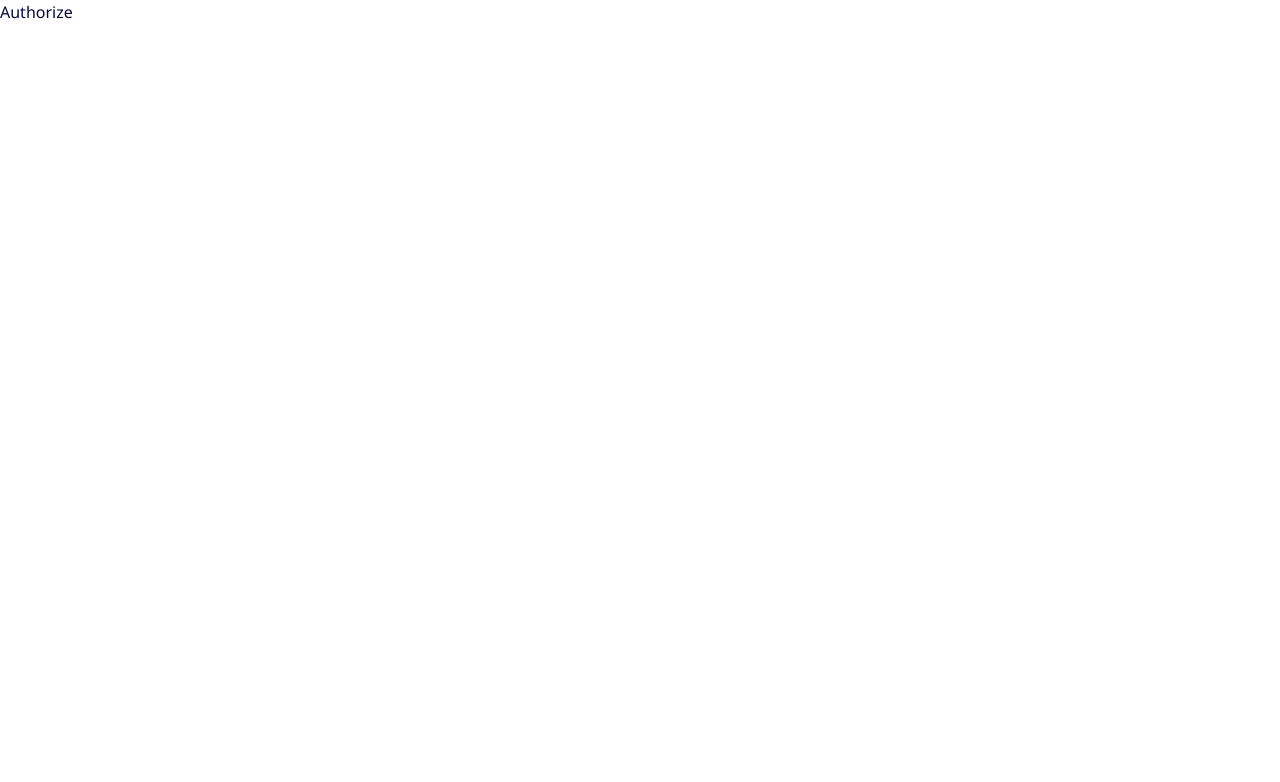
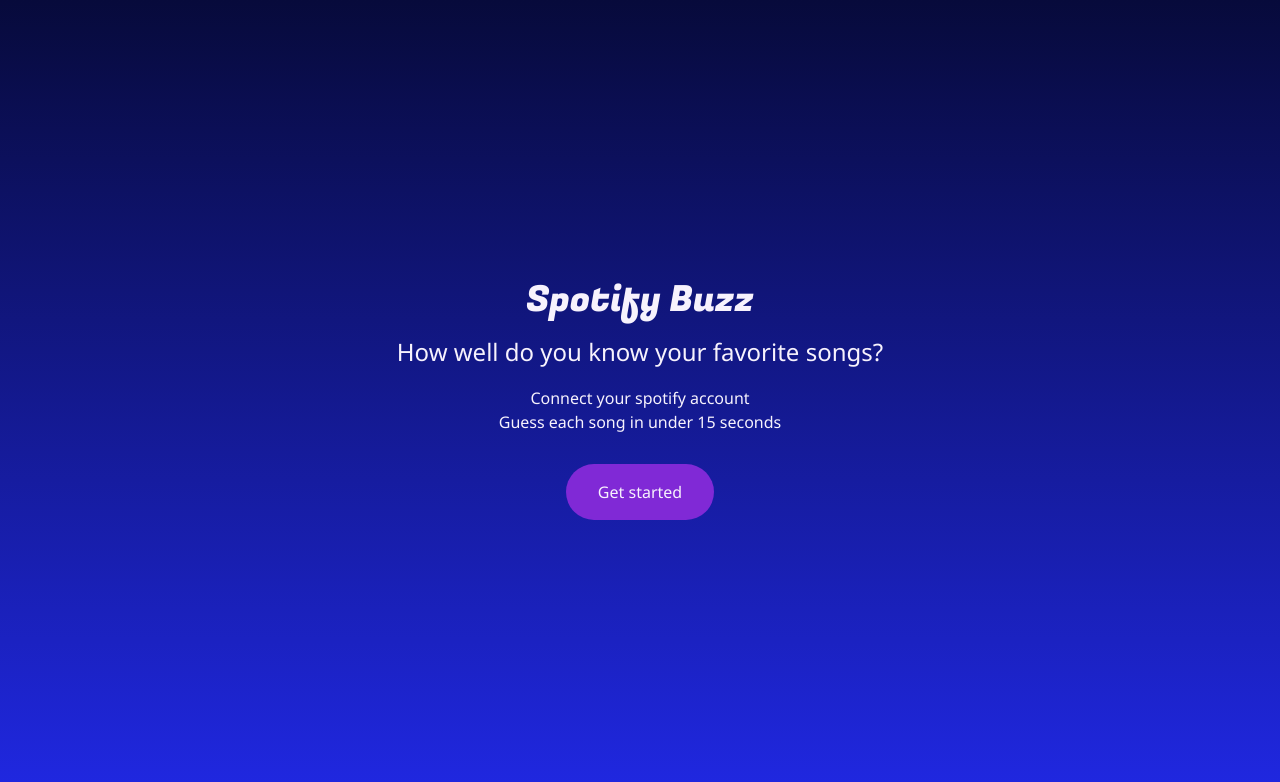
Before and after one commit to csmira/spotify-buzz, a React (Create React App) app: page / in a window 1280 px wide. Shown: the top 782 px of the page. Built offline with nearby package versions, Linux system fonts and the light colour scheme.

Commit message:
Added landing page with authorization

```diff
--- a/package.json
+++ b/package.json
@@ -11,12 +11,14 @@
     "@types/react": "^18.0.21",
     "@types/react-dom": "^18.0.6",
     "axios": "^1.1.2",
+    "classnames": "^2.3.2",
     "crypto-js": "^4.1.1",
     "framer-motion": "^7.5.3",
     "gh-pages": "^4.0.0",
     "react": "^18.2.0",
     "react-dom": "^18.2.0",
     "react-lottie": "^1.2.3",
+    "react-router-dom": "^6.4.2",
     "react-scripts": "5.0.1",
     "tailwindcss": "^3.1.8",
     "web-vitals": "^2.1.4"
@@ -49,6 +51,8 @@
   },
   "devDependencies": {
     "@types/crypto-js": "^4.1.1",
+    "@types/react-router": "^5.1.19",
+    "@types/react-router-dom": "^5.3.3",
     "@typescript-eslint/eslint-plugin": "^5.40.0",
     "@typescript-eslint/parser": "^5.40.0",
     "cssnano": "^5.1.13",
--- a/src/App.tsx
+++ b/src/App.tsx
@@ -1,32 +1,12 @@
 import React from 'react';
-import { redirectToSpotifyAuthorization } from './api/authorization';
+import { RouterProvider } from 'react-router-dom';
 import SpotifyAuthorization from './components/SpotifyAuthorization';
+import Router from './routes/Router';
 
 const App = () => {
-    /*
-    ()
-    useEffect(() => {
-        const searchParams = new URLSearchParams(window.location.search);
-        console.log(searchParams.get('code'));
-        const accessCode = searchParams.get('code');
-        const error = searchParams.get('code');
-        if (!accessCode && !error) {
-            console.log();
-            const codeVerifier = generateRandomStringInRangeInclusive(43, 128);
-            localStorage.setItem('codeVerifier', codeVerifier);
-            setTimeout(() => redirectToSpotifyAuthorization(codeVerifier), 2000);
-        } else {
-            const codeVerifier = localStorage.getItem('codeVerifier') || 'test';
-            const code = searchParams.get('code') || 'test';
-            getAccessToken(codeVerifier, code);
-        }
-    }, []);
-    */
     return (
         <SpotifyAuthorization>
-            <button type="button" onClick={redirectToSpotifyAuthorization}>
-                Authorize
-            </button>
+            <RouterProvider router={Router} />
         </SpotifyAuthorization>
     );
 };
--- /dev/null
+++ b/src/components/PrimaryButton.tsx
@@ -0,0 +1,25 @@
+import React, { forwardRef } from 'react';
+import cn from 'classnames';
+
+interface Props {
+    children: React.ReactNode;
+    className?: string;
+    onClick: () => void;
+}
+
+const PrimaryButton = forwardRef<HTMLButtonElement, Props>(
+    ({ children, className = '', onClick }: React.HTMLProps<HTMLButtonElement>, ref) => {
+        return (
+            <button
+                type="button"
+                ref={ref}
+                className={cn('rounded-full bg-primary py-4 px-8', className)}
+                onClick={onClick}
+            >
+                {children}
+            </button>
+        );
+    }
+);
+
+export default PrimaryButton;
--- a/src/index.css
+++ b/src/index.css
@@ -4,24 +4,33 @@
 
 @layer base {
     html {
-        @apply font-sans text-dark;
+        @apply font-sans text-light font-normal;
+    }
+    html, body, #root {
+        @apply h-full w-full;
+    }
+}
+
+@layer components {
+    .full-screen-gradient-background {
+        @apply h-full w-full from-secondary to-dark bg-gradient-to-t bg-secondary
     }
 }
 
 @layer utilities {
     .title-1 {
-        @apply text-4xl
+        @apply text-4xl leading-10
     }
     .title-2 {
-        @apply text-2xl
+        @apply text-2xl leading-8
     }
     .title-3 {
-        @apply text-xl
+        @apply text-xl leading-7
     }
     .text-regular {
-        @apply text-base
+        @apply text-base leading-5
     }
     .text-small {
-        @apply text-xs
+        @apply text-xs leading-4
     }
 }
--- /dev/null
+++ b/src/routes/Router.tsx
@@ -0,0 +1,13 @@
+import React from 'react';
+import { createBrowserRouter } from 'react-router-dom';
+import LandingScreen from '../screens/LandingScreen';
+import paths from './paths';
+
+const Router = createBrowserRouter([
+    {
+        path: paths.LANDING,
+        element: <LandingScreen />,
+    },
+]);
+
+export default Router;
--- /dev/null
+++ b/src/routes/paths.ts
@@ -0,0 +1,5 @@
+const paths = {
+    LANDING: '/',
+};
+
+export default paths;
--- /dev/null
+++ b/src/screens/LandingScreen.tsx
@@ -0,0 +1,19 @@
+import React from 'react';
+import { redirectToSpotifyAuthorization } from '../api/authorization';
+import PrimaryButton from '../components/PrimaryButton';
+
+const LandingScreen = () => {
+    return (
+        <div className="full-screen-gradient-background flex flex-col items-center justify-center text-center">
+            <h1 className="title-1 font-serif">Spotify Buzz</h1>
+            <h2 className="title-2 mt-4">How well do you know your favorite songs?</h2>
+            <p className="text-regular mt-5">Connect your spotify account</p>
+            <p className="text-regular mt-1">Guess each song in under 15 seconds</p>
+            <PrimaryButton className="mt-8" onClick={redirectToSpotifyAuthorization}>
+                Get started
+            </PrimaryButton>
+        </div>
+    );
+};
+
+export default LandingScreen;
```
Also changed, not shown: .eslintrc.json, 1 other file (tests, documents, lock files or other folders).
